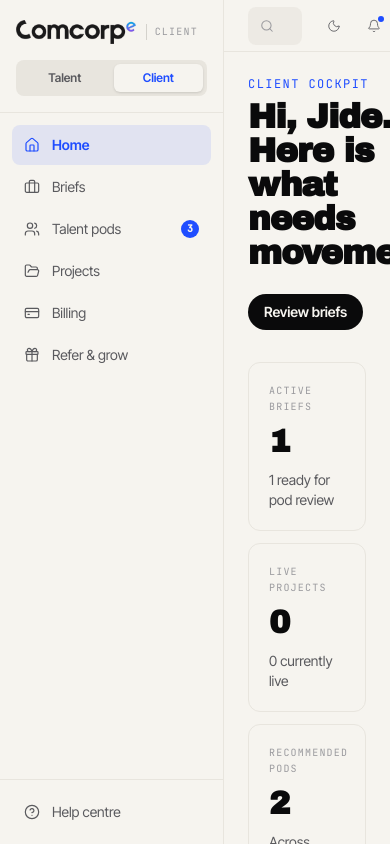
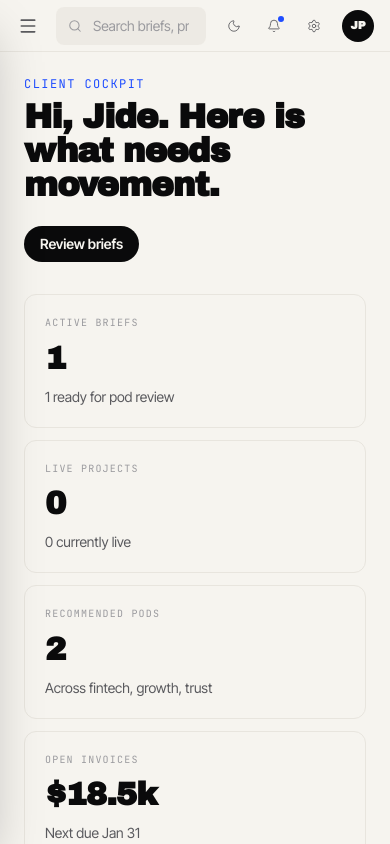
Before and after one commit to Cybvr/comcorpe, a Next.js app: page /client/dashboard in a window 390 px wide. Built offline with nearby package versions, Linux system fonts and the light colour scheme.

Commit message:
Fix dashboard layout responsiveness and implement mobile sidebar drawer

```diff
--- a/app/client/dashboard/layout.tsx
+++ b/app/client/dashboard/layout.tsx
@@ -1,14 +1,36 @@
+'use client'
 import type React from 'react'
+import { useState } from 'react'
 import DashboardHeader from '@/components/dashboard/DashboardHeader'
 import DashboardSidebar from '@/components/dashboard/DashboardSidebar'
 
 export default function DashboardLayout({ children }: { children: React.ReactNode }) {
+  const [sidebarOpen, setSidebarOpen] = useState(false)
+
   return (
     <div className="flex h-screen bg-paper overflow-hidden font-text">
-      <DashboardSidebar audience="client" />
-      <div className="flex-1 flex flex-col overflow-hidden">
-        <DashboardHeader audience="client" />
-        <main className="flex-1 overflow-y-auto bg-paper">{children}</main>
+      {/* Mobile Backdrop */}
+      {sidebarOpen && (
+        <div
+          className="fixed inset-0 bg-ink/40 backdrop-blur-sm z-40 lg:hidden"
+          onClick={() => setSidebarOpen(false)}
+        />
+      )}
+
+      {/* Sidebar */}
+      <div className={`
+        fixed inset-y-0 left-0 z-50 transform transition-transform duration-300 ease-in-out lg:relative lg:translate-x-0
+        ${sidebarOpen ? 'translate-x-0' : '-translate-x-full'}
+      `}>
+        <DashboardSidebar audience="client" onClose={() => setSidebarOpen(false)} />
+      </div>
+
+      <div className="flex-1 flex flex-col overflow-hidden w-full">
+        <DashboardHeader
+          audience="client"
+          onMenuClick={() => setSidebarOpen(true)}
+        />
+        <main className="flex-1 overflow-y-auto bg-paper w-full">{children}</main>
       </div>
     </div>
   )
--- a/app/talent/dashboard/layout.tsx
+++ b/app/talent/dashboard/layout.tsx
@@ -1,14 +1,36 @@
+'use client'
 import type React from 'react'
+import { useState } from 'react'
 import DashboardHeader from '@/components/dashboard/DashboardHeader'
 import DashboardSidebar from '@/components/dashboard/DashboardSidebar'
 
 export default function DashboardLayout({ children }: { children: React.ReactNode }) {
+  const [sidebarOpen, setSidebarOpen] = useState(false)
+
   return (
     <div className="flex h-screen bg-paper overflow-hidden font-text">
-      <DashboardSidebar audience="talent" />
-      <div className="flex-1 flex flex-col overflow-hidden">
-        <DashboardHeader audience="talent" />
-        <main className="flex-1 overflow-y-auto bg-paper">{children}</main>
+      {/* Mobile Backdrop */}
+      {sidebarOpen && (
+        <div
+          className="fixed inset-0 bg-ink/40 backdrop-blur-sm z-40 lg:hidden"
+          onClick={() => setSidebarOpen(false)}
+        />
+      )}
+
+      {/* Sidebar */}
+      <div className={`
+        fixed inset-y-0 left-0 z-50 transform transition-transform duration-300 ease-in-out lg:relative lg:translate-x-0
+        ${sidebarOpen ? 'translate-x-0' : '-translate-x-full'}
+      `}>
+        <DashboardSidebar audience="talent" onClose={() => setSidebarOpen(false)} />
+      </div>
+
+      <div className="flex-1 flex flex-col overflow-hidden w-full">
+        <DashboardHeader
+          audience="talent"
+          onMenuClick={() => setSidebarOpen(true)}
+        />
+        <main className="flex-1 overflow-y-auto bg-paper w-full">{children}</main>
       </div>
     </div>
   )
--- a/components/dashboard/DashboardHeader.tsx
+++ b/components/dashboard/DashboardHeader.tsx
@@ -1,7 +1,7 @@
 'use client'
 
 import { useEffect, useState } from 'react'
-import { Bell, Moon, Search, Settings, Sun } from 'lucide-react'
+import { Bell, Menu, Moon, Search, Settings, Sun } from 'lucide-react'
 import { currentUser } from '@/lib/user'
 
 type DashboardAudience = 'talent' | 'client'
@@ -13,8 +13,10 @@ const searchPlaceholder: Record<DashboardAudience, string> = {
 
 export default function DashboardHeader({
   audience = 'talent',
+  onMenuClick,
 }: {
   audience?: DashboardAudience
+  onMenuClick?: () => void
 }) {
   const [darkMode, setDarkMode] = useState(false)
 
@@ -39,7 +41,15 @@ export default function DashboardHeader({
   }
 
   return (
-    <header className="h-13 shrink-0 border-b border-ink-10 flex items-center gap-4 px-6 bg-paper">
+    <header className="h-13 shrink-0 border-b border-ink-10 flex items-center gap-3 px-4 lg:px-6 bg-paper">
+      {/* Mobile Menu Toggle */}
+      <button
+        onClick={onMenuClick}
+        className="lg:hidden p-1.5 -ml-1 text-ink-60 hover:text-ink hover:bg-ink-10 rounded-md transition-colors"
+      >
+        <Menu size={20} />
+      </button>
+
       <div className="flex-1 relative max-w-md">
         <Search size={14} strokeWidth={1.8} className="absolute left-3 top-1/2 -translate-y-1/2 text-ink-40" />
         <input
--- a/components/dashboard/DashboardSidebar.tsx
+++ b/components/dashboard/DashboardSidebar.tsx
@@ -12,6 +12,7 @@ import {
   Home,
   MessageCircle,
   Users,
+  X,
 } from 'lucide-react'
 import type { LucideIcon } from 'lucide-react'
 
@@ -119,30 +120,49 @@ function DashboardSwitch({ audience }: { audience: DashboardAudience }) {
   )
 }
 
-export default function DashboardSidebar({ audience }: { audience: DashboardAudience }) {
+export default function DashboardSidebar({
+  audience,
+  onClose,
+}: {
+  audience: DashboardAudience
+  onClose?: () => void
+}) {
   const config = dashboardConfig[audience]
 
   return (
-    <aside className="w-56 shrink-0 border-r border-ink-10 flex flex-col h-full overflow-y-auto bg-paper">
-      <div className="px-4 pt-5 pb-4 border-b border-ink-10">
-        <Link href={config.root} className="flex items-center gap-2.5">
+    <aside className="w-64 lg:w-56 shrink-0 border-r border-ink-10 flex flex-col h-full overflow-y-auto bg-paper shadow-2xl lg:shadow-none">
+      <div className="px-4 pt-5 pb-4 border-b border-ink-10 relative">
+        <Link href={config.root} className="flex items-center gap-2.5" onClick={onClose}>
           <Image src="/images/comcorpe.png" alt="Comcorpe" width={118} height={24} className="h-6 w-auto object-contain dark:invert" priority />
           <span className="font-mono text-[10px] uppercase tracking-eyebrow text-ink-40 border-l border-ink-20 pl-2">
             {config.label}
           </span>
         </Link>
+
+        {/* Mobile Close Button */}
+        <button
+          onClick={onClose}
+          className="lg:hidden absolute right-3 top-5 p-1 text-ink-40 hover:text-ink transition-colors"
+        >
+          <X size={18} />
+        </button>
+
         <DashboardSwitch audience={audience} />
       </div>
 
       <nav className="flex flex-col gap-0.5 p-3 flex-1" aria-label="Dashboard">
         {config.primaryItems.map((item) => (
-          <SidebarLink key={item.href} item={item} />
+          <div key={item.href} onClick={onClose}>
+            <SidebarLink item={item} />
+          </div>
         ))}
       </nav>
 
       <div className="p-3 border-t border-ink-10">
         {config.supportItems.map((item) => (
-          <SidebarLink key={item.href} item={item} />
+          <div key={item.href} onClick={onClose}>
+            <SidebarLink item={item} />
+          </div>
         ))}
       </div>
     </aside>
```
